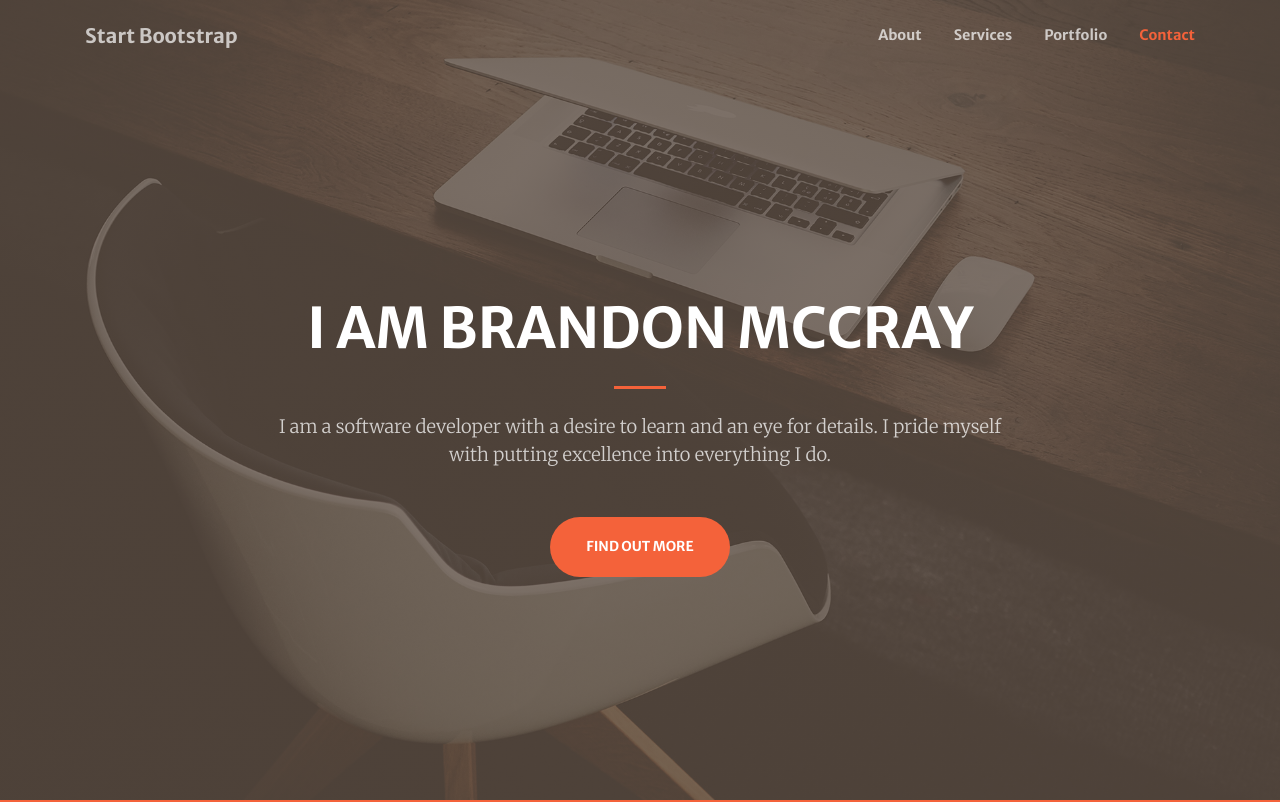
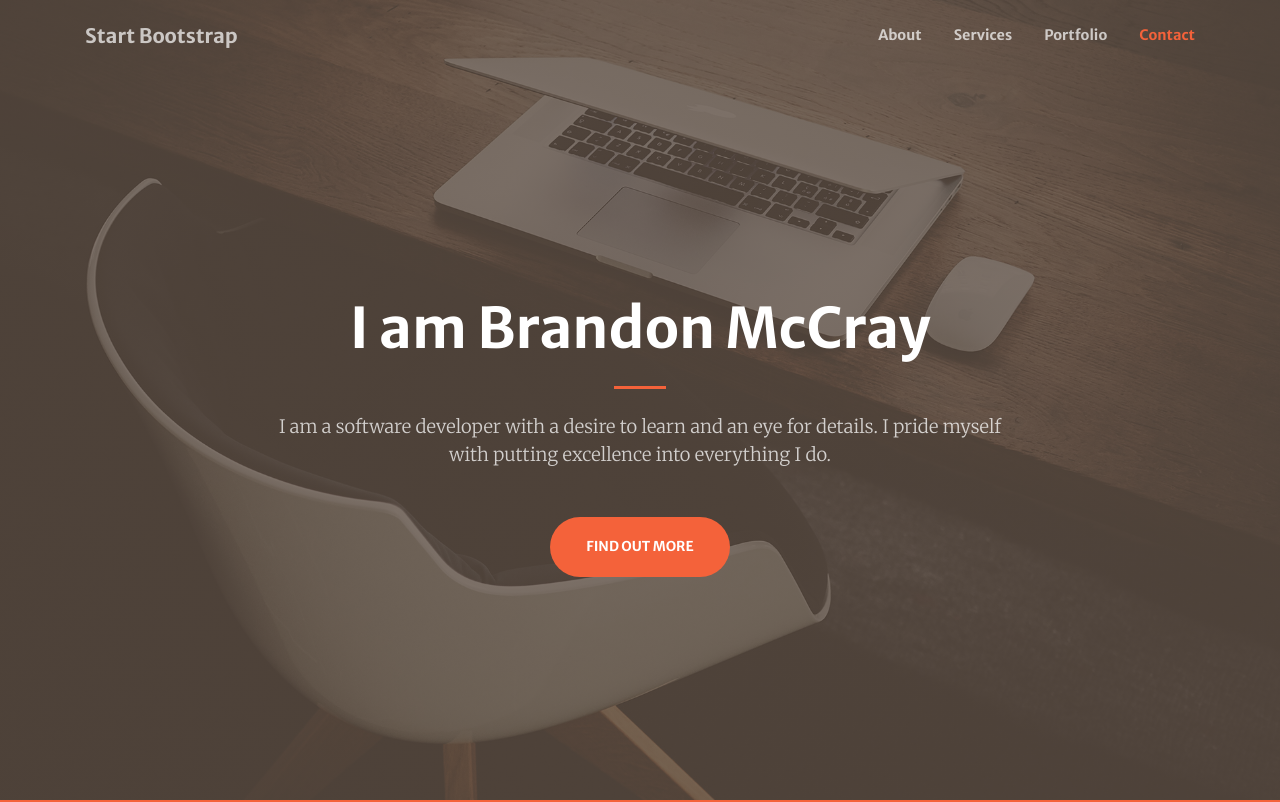
Before and after one commit to bradmccray89/bradmccray89.github.io, a website with bundled scripts: page index.html in a window 1280 px wide. Shown: the top 802 px of the page. Built offline with nearby package versions, Linux system fonts and the light colour scheme.

```diff
--- a/index.html
+++ b/index.html
@@ -58,7 +58,7 @@
     <div class="container h-100">
       <div class="row h-100 align-items-center justify-content-center text-center">
         <div class="col-lg-10 align-self-end">
-          <h1 class="text-uppercase text-white font-weight-bold">I am Brandon McCray</h1>
+          <h1 class="text-white font-weight-bold">I am Brandon McCray</h1>
           <hr class="divider my-4">
         </div>
         <div class="col-lg-8 align-self-baseline">
```
